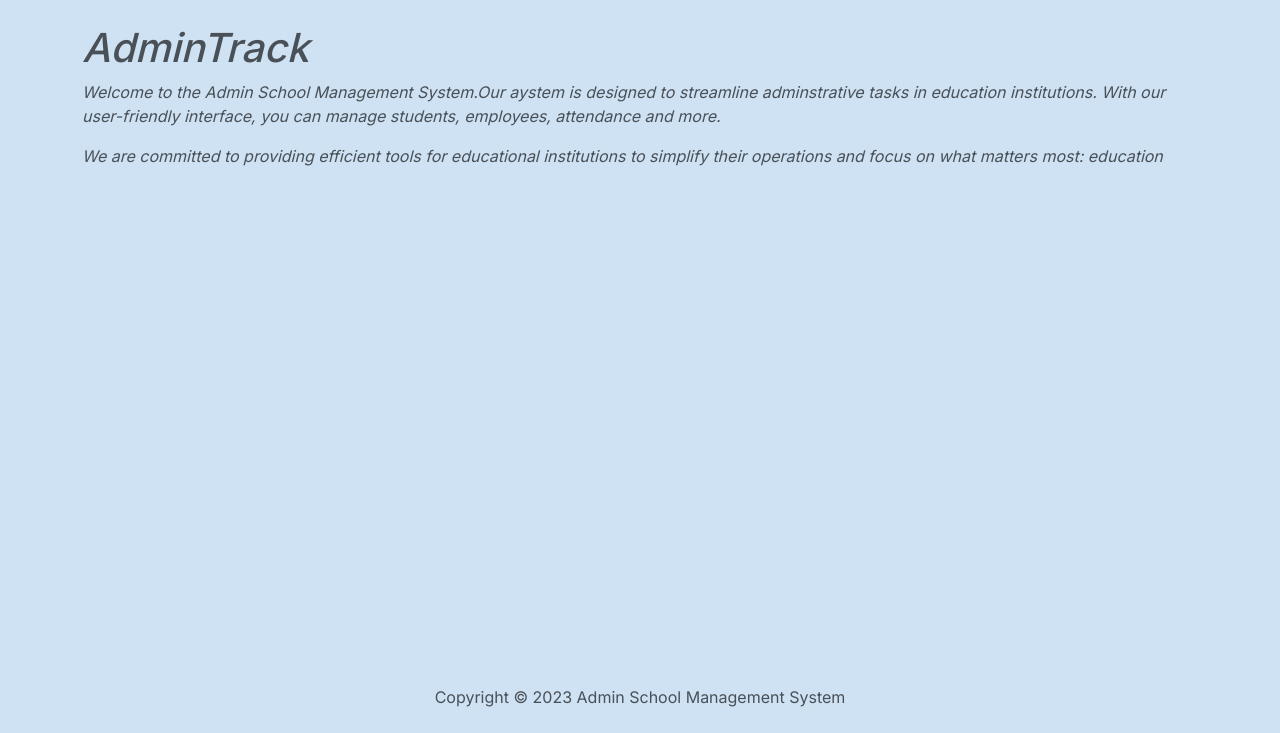
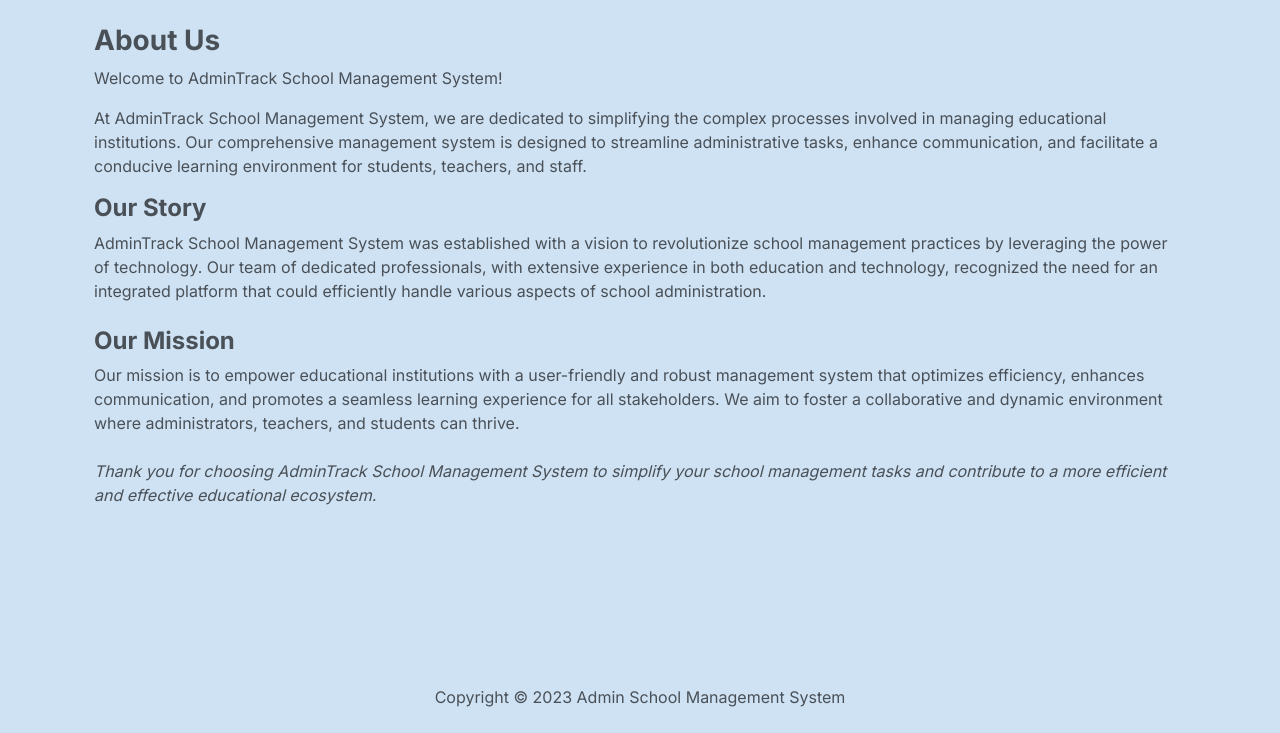
Before and after one commit to reggyshicky/AdminTrack, a Django app: page /about/ in a window 1280 px wide. Shown: the part 67-800 px from the top of the page. Run offline with Django 4.2, Linux system fonts and the light colour scheme; parts of the project's set-up code (start-up, migrations or seed data) failed here and were passed over; some libraries are stand-ins or nearby versions.

Commit message:
Updated the about page

```diff
--- a/AdminTrack/templates/about.html
+++ b/AdminTrack/templates/about.html
@@ -1,15 +1,32 @@
 {% extends 'layout.html' %}
 {% block content %}
-<div class="mt-4">
-<i>
-    <h1>AdminTrack</h1>
-    <p>
-        Welcome to the Admin School Management System.Our aystem is designed to streamline adminstrative tasks in education
-        institutions. With our user-friendly interface, you can manage students, employees, attendance and more.
-    </P>
-    <p>
-        We are committed to providing efficient tools for educational institutions to simplify their operations and focus on what matters most: education
-    </p>
-</i>
-</div>
+<section id="about" class="about">
+    <div class="container">
+
+      <div class="section-title">
+        <br>
+        <h3><strong>About Us</strong></h3>
+        <p>Welcome to AdminTrack School Management System!</p>
+      </div>
+
+      <div class="row content">
+        <div class="col-lg-12">
+          <p>
+            At AdminTrack School Management System, we are dedicated to simplifying the complex processes involved in managing educational institutions. Our comprehensive management system is designed to streamline administrative tasks, enhance communication, and facilitate a conducive learning environment for students, teachers, and staff.
+            <br>
+            <h4><strong>Our Story</strong></h4>
+            AdminTrack School Management System was established with a vision to revolutionize school management practices by leveraging the power of technology. Our team of dedicated professionals, with extensive experience in both education and technology, recognized the need for an integrated platform that could efficiently handle various aspects of school administration.
+            <br>
+            <br>
+            <h4><strong>Our Mission</strong></h4>
+            Our mission is to empower educational institutions with a user-friendly and robust management system that optimizes efficiency, enhances communication, and promotes a seamless learning experience for all stakeholders. We aim to foster a collaborative and dynamic environment where administrators, teachers, and students can thrive.
+            <br>
+            <br>
+            <i>Thank you for choosing AdminTrack School Management System to simplify your school management tasks and contribute to a more efficient and effective educational ecosystem.</i>
+            </p>
+        </div>
+      </div>
+
+    </div>
+  </section>
 {% endblock %}
```
